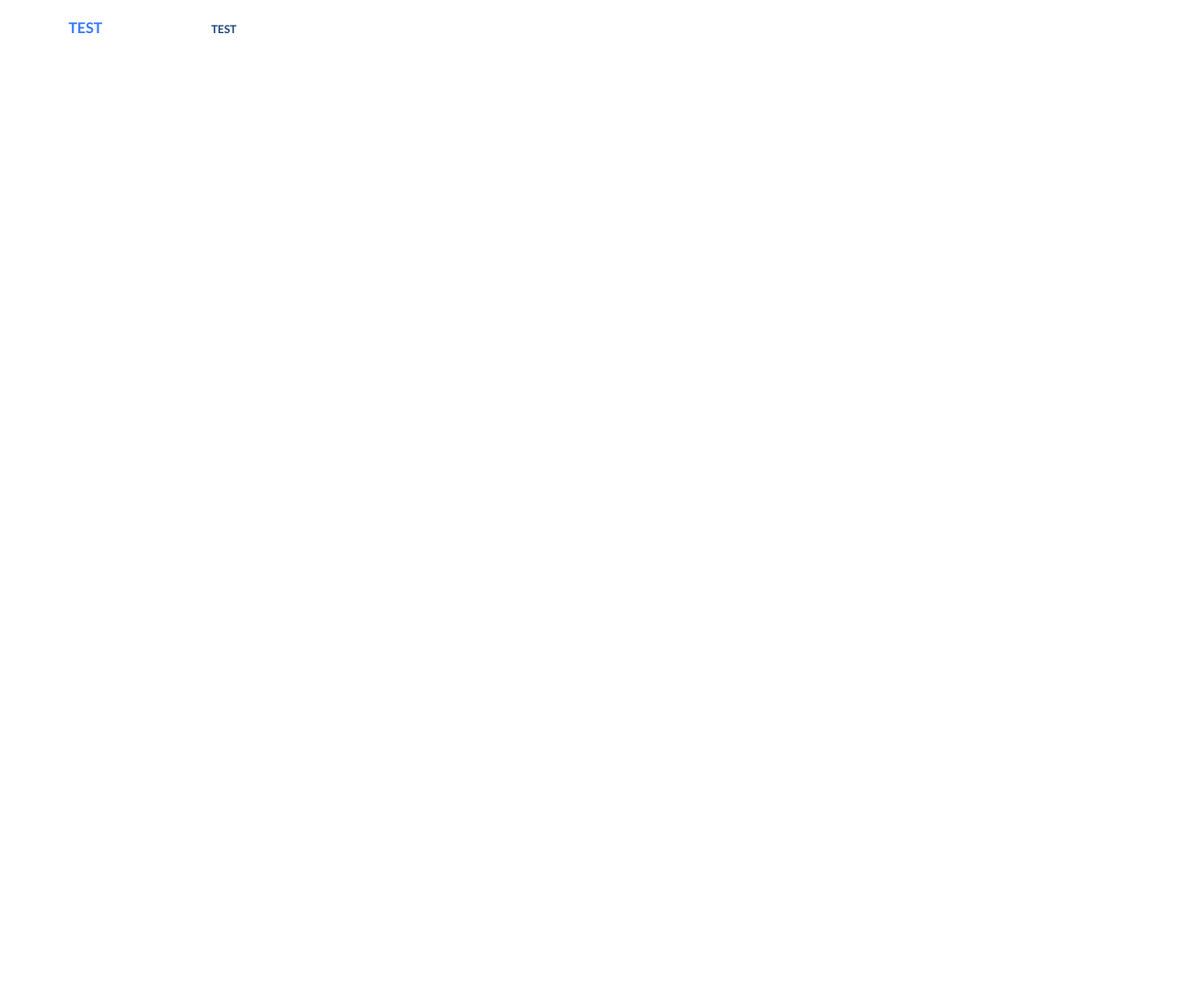
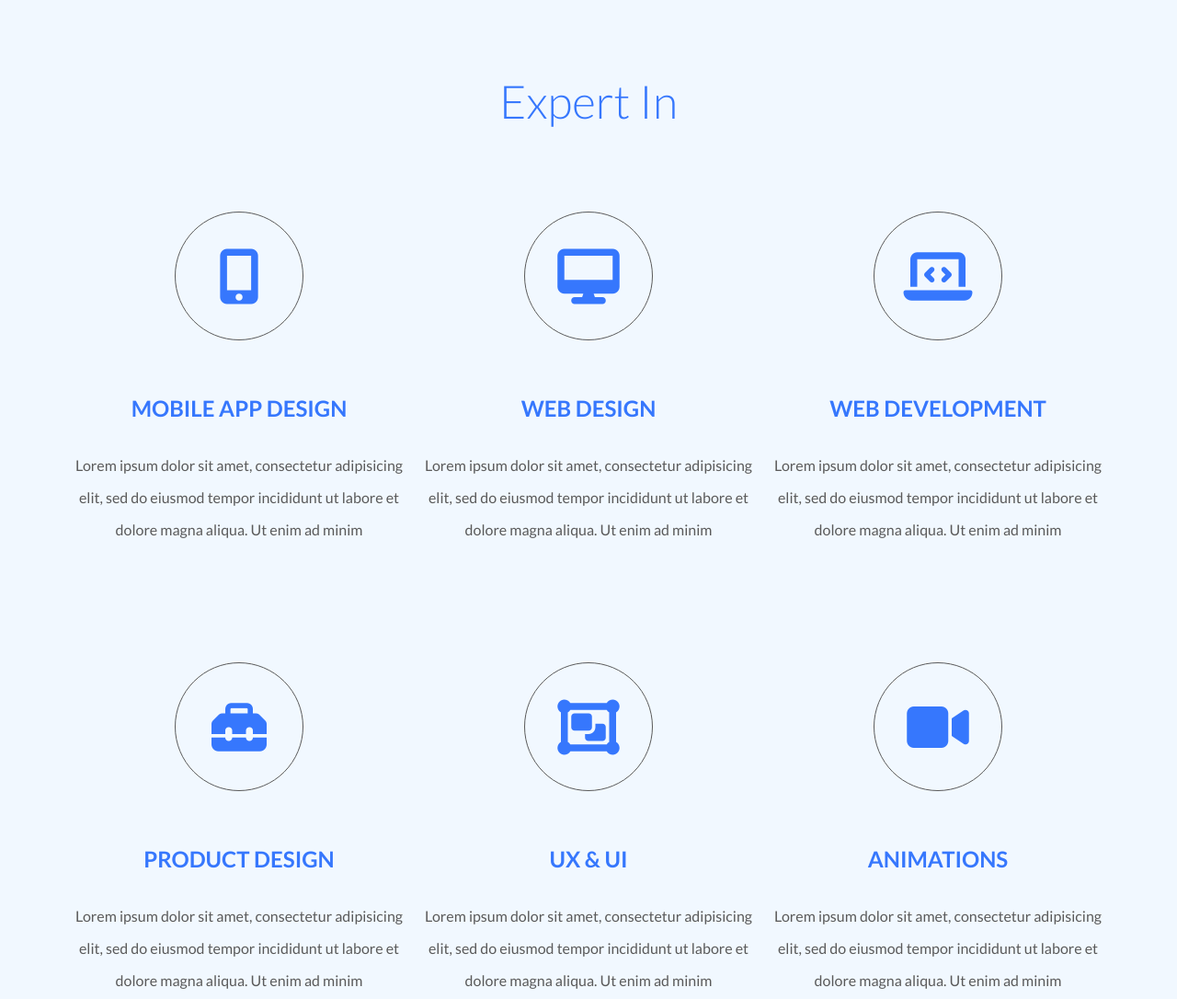
Before and after one commit to KateKharchenko/portfolio-11, a website: page index.html in a window 1280 px wide. Shown: the whole page at 92% size. Before the commit the page ends 800 px from the top, so only its background shows below. Drawn offline with Linux system fonts and the light colour scheme.

Commit message:
nazar expert

```diff
--- a/index.html
+++ b/index.html
@@ -6,9 +6,45 @@
     <title>BA Portfolio</title>
     <link rel="shortcut icon" href="favicon.png" type="image/png">
     <link rel="stylesheet" href="css/styles.css">
+    <script src="https://kit.fontawesome.com/9763e3f958.js" crossorigin="anonymous"></script>
 </head>
 <body>
-    <button class="btn">Test</button>
-    <button class="btn btn--sm">Test</button>
+    <div class="expert-in">
+        <div class="container">
+            <h2 class="expert-in__h2">Expert In</h2>
+            <div class="expert-in__items">
+                <div class="expert-in__item">
+                    <a class="expert-in__link" href="#"><i class="fas fa-mobile-alt"></i></a>
+                    <h3 class="expert-in__h3">MOBILE APP DESIGN</h3>
+                    <p class="expert-in__p">Lorem ipsum dolor sit amet, consectetur adipisicing elit, sed do eiusmod tempor incididunt ut labore et dolore magna aliqua.  Ut enim ad minim</p>
+                </div>
+                <div class="expert-in__item">
+                    <a class="expert-in__link" href="#"><i class="fas fa-desktop"></i></a>
+                    <h3 class="expert-in__h3">WEB DESIGN</h3>
+                    <p class="expert-in__p">Lorem ipsum dolor sit amet, consectetur adipisicing elit, sed do eiusmod tempor incididunt ut labore et dolore magna aliqua.  Ut enim ad minim</p>
+                </div>
+                <div class="expert-in__item">
+                    <a class="expert-in__link" href="#"><i class="fas fa-laptop-code"></i></a>
+                    <h3 class="expert-in__h3">WEB DEVELOPMENT</h3>
+                    <p class="expert-in__p">Lorem ipsum dolor sit amet, consectetur adipisicing elit, sed do eiusmod tempor incididunt ut labore et dolore magna aliqua.  Ut enim ad minim</p>
+                </div>
+                <div class="expert-in__item">
+                    <a class="expert-in__link" href="#"><i class="fas fa-toolbox"></i></a>
+                    <h3 class="expert-in__h3">PRODUCT DESIGN</h3>
+                    <p class="expert-in__p">Lorem ipsum dolor sit amet, consectetur adipisicing elit, sed do eiusmod tempor incididunt ut labore et dolore magna aliqua.  Ut enim ad minim</p>
+                </div>
+                <div class="expert-in__item">
+                    <a class="expert-in__link" href="#"><i class="fas fa-object-group"></i></a>
+                    <h3 class="expert-in__h3">UX & UI</h3>
+                    <p class="expert-in__p">Lorem ipsum dolor sit amet, consectetur adipisicing elit, sed do eiusmod tempor incididunt ut labore et dolore magna aliqua.  Ut enim ad minim</p>
+                </div>
+                <div class="expert-in__item">
+                    <a class="expert-in__link" href="#"><i class="fas fa-video"></i></a>
+                    <h3 class="expert-in__h3">ANIMATIONS</h3>
+                    <p class="expert-in__p">Lorem ipsum dolor sit amet, consectetur adipisicing elit, sed do eiusmod tempor incididunt ut labore et dolore magna aliqua.  Ut enim ad minim</p>
+                </div>
+            </div>
+        </div>
+    </div>
 </body>
 </html>
--- a/scss/_expert-in.scss
+++ b/scss/_expert-in.scss
@@ -0,0 +1,73 @@
+.expert-in {
+    display: flex;
+    background-color: $blue;
+    &__h2 {
+        color: $title-color;
+        text-align: center;
+        margin: 80px;
+        line-height: 1.2;
+        @media (max-width: 576px) {
+            font-size: 3.5rem;
+            margin: 30px;
+        }
+    }
+    &__items {
+        display: flex;
+        flex-wrap: wrap;
+    }
+    &__item {
+        margin: 0 auto;
+        max-width: 380px;
+        text-align: center;
+        padding: 10px;
+        margin-bottom: 90px;
+        @media (max-width: 576px) {
+            margin-bottom: 10px;
+        }
+        .expert-in__link {
+            .fas {
+                vertical-align: middle;
+                height: 140px;
+                width: 140px;
+                border-radius: 50%;
+                border: $b-width solid $text-color;
+                font-size: 6rem;
+                line-height: 14rem;
+                vertical-align: middle;
+                color: $title-color;
+                transition: all .3s ease-in-out;
+                @include hover {
+                    transform: scale(1.02);
+                    transition: all .3s ease-in-out;
+                    box-shadow: 0 0 10px rgba($color: #000000, $alpha: .5);
+                }
+                @media (max-width: 576px) {
+                    height: 100px;
+                    width: 100px;
+                    font-size: 4rem;
+                    line-height: 10rem;
+                }
+            }
+        }
+        .expert-in__h3 {
+            font-size: 2.4rem;
+            font-weight: 700;
+            color: $title-color;
+            margin: 50px 0 20px 0;
+            padding: 0;
+            @media (max-width: 576px) {
+                font-size: 1.8rem;
+                margin: 20px 0 0 0;
+            }
+        }
+        .expert-in__p {
+            color: $text-color;
+            font-size: 1.6rem;
+            line-height: 2.2;
+            @media (max-width: 576px) {
+                font-size: 1.2rem;
+                line-height: 2;
+            }
+        }
+    }
+}
```
Also changed, not shown: css/styles.css, 1 other file.
